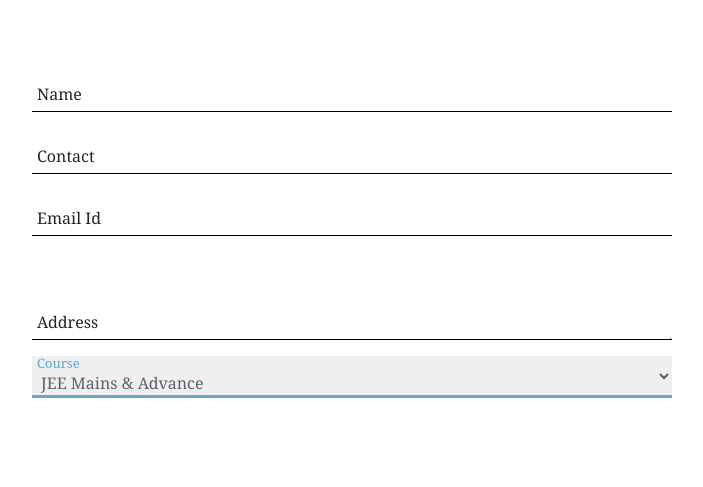
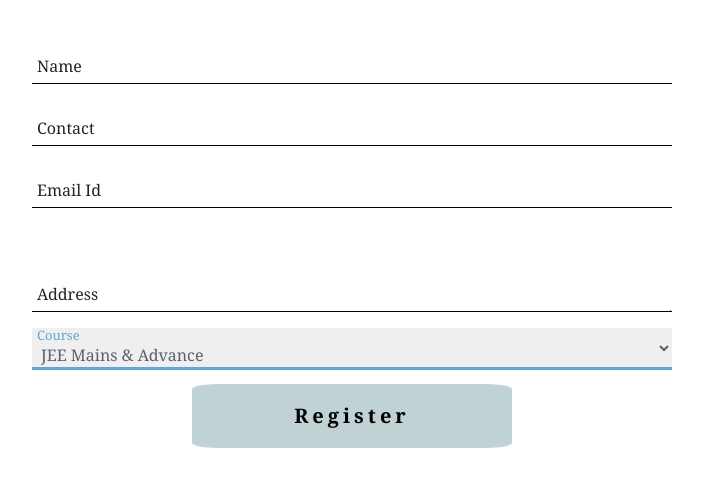
Before and after one commit to sumitthrita/objectiveClasses, a React (Create React App) app: page /registration in a window 1280 px wide. Shown: the part 143-630 px from the top of the page, without its empty margins (288-991 px from the left). Built offline with nearby package versions, Linux system fonts and the light colour scheme.

Commit message:
button is created and added in registration

```diff
--- /dev/null
+++ b/src/components/Button.css
@@ -0,0 +1,41 @@
+.buttonMain {
+    width: 25vw;
+    height: 8vh;
+    position: relative;
+    overflow: hidden;
+    border-radius: 8%;
+}
+#button {
+    position: absolute;
+    width: 100%;
+    height: 100%;
+    background-color:#c0d2d4;
+    color: black;
+    border: none;
+    letter-spacing: 0.2em;
+    font-size: 20px;
+    font-weight: 700;
+    z-index: -2;
+}
+
+.buttonName {
+    z-index: 1;
+}
+
+.buttonName::before {
+    content: "";
+    z-index: -1;
+    position: absolute;
+    width: 100%;
+    height: 100%;
+    background-color:#5fa8d3;
+    top: 0%;
+    left: 0%;
+    transform: translateX(-200%);
+    transition: all 0.3s ease;
+}
+
+.buttonMain:hover .buttonName::before
+{
+    transform: translateX(0%);
+}
--- /dev/null
+++ b/src/components/Button.js
@@ -0,0 +1,17 @@
+import React from 'react';
+import {Button} from 'react-bootstrap';
+import "./Button.css";
+
+
+const Buttons = (props) => {
+    return(
+        <div className="buttonMain" >
+            <Button  id="button" >
+                <span className="buttonName" > {props.buttonName} </span>
+            </Button>
+        </div>
+    );
+};
+
+
+export default Buttons;
--- a/src/components/Faculty.js
+++ b/src/components/Faculty.js
@@ -11,7 +11,7 @@
             <div className="container-flex">
                 {FacultyData.map((faculty) => (
                     <FacultyCard
-                        key={faculty.id}
+                        key={faculty.name}
                         img={faculty.img}
                         name={faculty.name}
                         description={faculty.description}
--- a/src/components/Registration.css
+++ b/src/components/Registration.css
@@ -128,3 +128,7 @@
 .form__inputAddress:focus + .form__inputAddress {
     padding-top: 20px;
 }
+
+/* .button {
+    background-color: black;
+} */
--- a/src/components/Registration.js
+++ b/src/components/Registration.js
@@ -1,4 +1,5 @@
 import React, {Component} from 'react';
+import Button from './Button';
 import "./Registration.css";
 
 
@@ -59,7 +60,9 @@
                         <span className="form__content">Course</span>
                     </label>
                 </div>
-                <h1>{this.state.course} </h1>
+                <div  >
+                    <Button buttonName="Register"  />
+                </div>
             </div>
         );
     };
```
Also changed, not shown: 1 other file (tests, documents, lock files or other folders).
